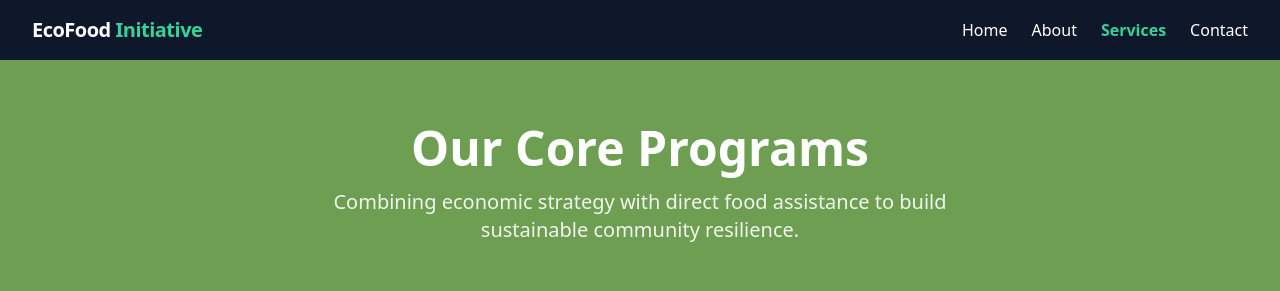
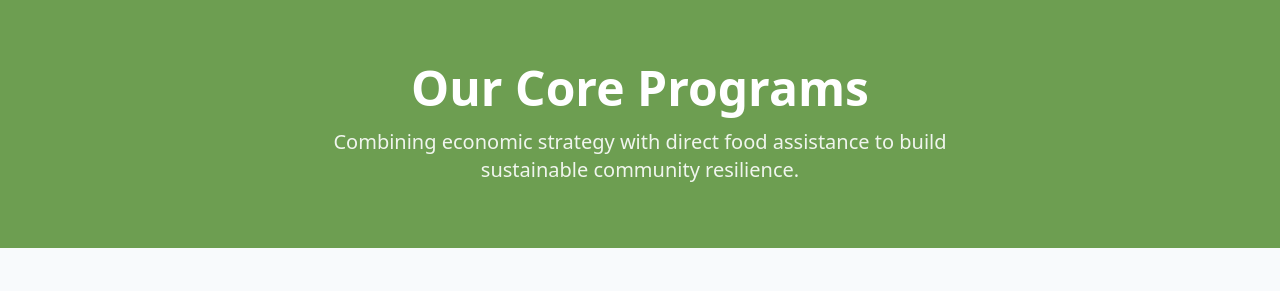
Before and after one commit to keithkamau/group-project-1, a plain HTML site: page services.html in a window 1280 px wide. Shown: the top 291 px of the page. Drawn offline with nearby package versions, Linux system fonts and the light colour scheme.

Commit message:
initial commit

```diff
--- a/services.html
+++ b/services.html
@@ -8,15 +8,6 @@
 </head>
 <body class="bg-slate-50 font-sans">
 
-    <nav class="flex flex-col md:flex-row justify-between items-center px-8 py-4 bg-slate-900 text-white">
-        <div class="text-xl font-bold tracking-tight">EcoFood <span class="text-emerald-400">Initiative</span></div>
-        <ul class="flex space-x-6 mt-4 md:mt-0">
-            <li><a href="index.html" class="hover:text-emerald-400 transition">Home</a></li>
-            <li><a href="about.html" class="hover:text-emerald-400 transition">About</a></li>
-            <li><a href="services.html" class="text-emerald-400 font-semibold">Services</a></li>
-            <li><a href="contact.html" class="hover:text-emerald-400 transition">Contact</a></li>
-        </ul>
-    </nav>
 
     <header class="py-16 px-4 text-center bg-[#6D9E51] text-white">
         <h1 class="text-4xl md:text-5xl font-extrabold mb-4">Our Core Programs</h1>
```
